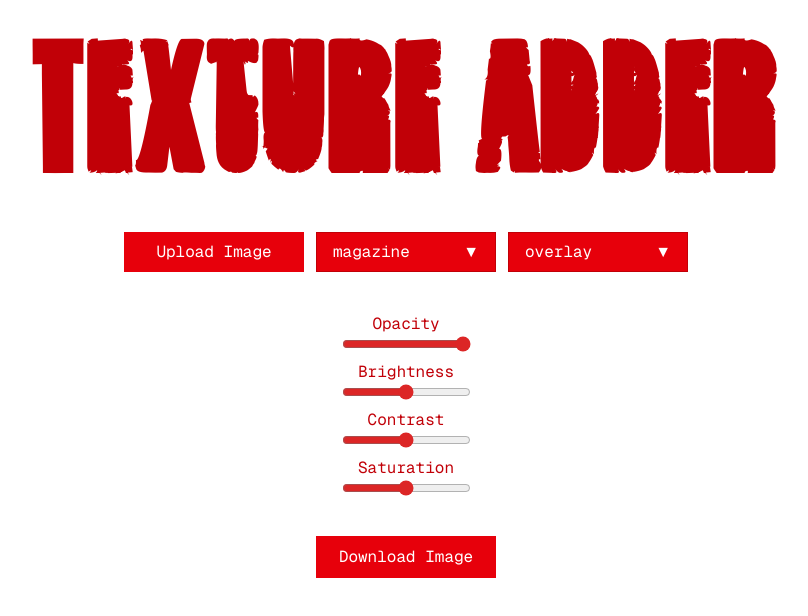
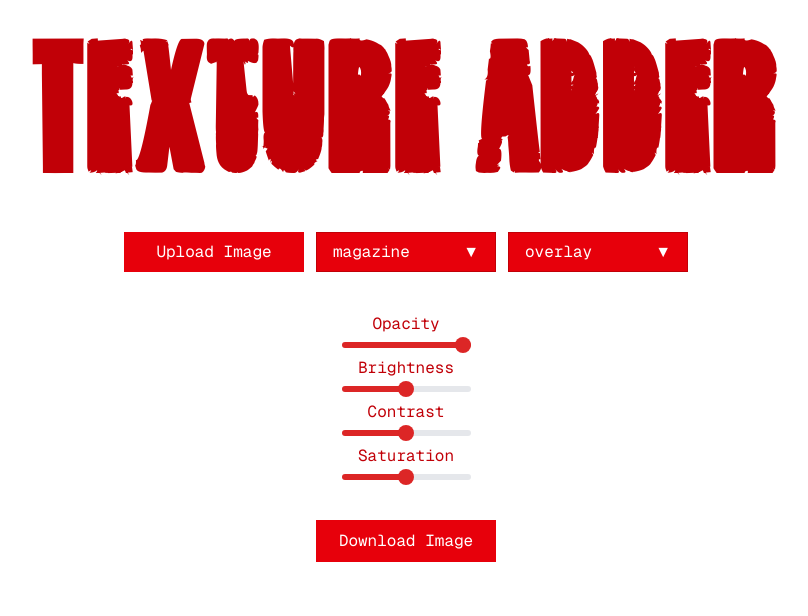
Before and after one commit to julianmunyard/texture-adder-next, a Next.js app: page / in a window 1280 px wide. Shown: the top 616 px of the page, without its empty margins (234-1042 px from the left). Built offline with nearby package versions, Linux system fonts and the light colour scheme.

Commit message:
Updated for Safari compatibility with new slider rendering

```diff
--- a/app/globals.css
+++ b/app/globals.css
@@ -29,7 +29,6 @@
   }
 }
 
-/* Body styles */
 body {
   background: var(--background);
   color: var(--foreground);
@@ -41,18 +40,94 @@ body {
 @tailwind components;
 @tailwind utilities;
 
-/* Range slider color */
+/* ===================== SLIDERS ===================== */
 input[type="range"] {
-  accent-color: #dc2626; /* Tailwind red-600 */
+  -webkit-appearance: none;
+  appearance: none;
+  width: 100%;
+  height: 6px;
+  background: transparent;
+  cursor: pointer;
+  margin-top: 6px;
+  accent-color: #dc2626;
+  position: relative;
 }
 
-/* Dropdown button styles */
+/* Chrome / Safari track */
+input[type="range"]::-webkit-slider-runnable-track {
+  height: 6px;
+  border-radius: 9999px;
+  background: linear-gradient(
+    to right,
+    #dc2626 0%,
+    #dc2626 var(--percent, 50%),
+    #e5e7eb var(--percent, 50%),
+    #e5e7eb 100%
+  );
+}
+
+/* Firefox track */
+input[type="range"]::-moz-range-track {
+  height: 6px;
+  background: #e5e7eb;
+  border-radius: 9999px;
+}
+
+/* Chrome / Safari thumb */
+input[type="range"]::-webkit-slider-thumb {
+  -webkit-appearance: none;
+  height: 16px;
+  width: 16px;
+  border-radius: 50%;
+  background: #dc2626;
+  border: none;
+  margin-top: -5px;
+  position: relative;
+  z-index: 2;
+  transition: background 0.2s ease;
+}
+
+/* Firefox thumb */
+input[type="range"]::-moz-range-thumb {
+  height: 16px;
+  width: 16px;
+  border-radius: 50%;
+  background: #dc2626;
+  border: none;
+  transition: background 0.2s ease;
+}
+
+input[type="range"]:hover::-webkit-slider-thumb,
+input[type="range"]:hover::-moz-range-thumb {
+  background: #b91c1c;
+}
+
+input[type="range"]:focus {
+  outline: none;
+}
+
+/* =============== CROSS-BROWSER UI STYLES =============== */
+button,
+label[for="upload"] {
+  transition: background-color 0.2s ease, transform 0.1s ease;
+}
+
+button:hover,
+label[for="upload"]:hover {
+  background-color: #b91c1c;
+  transform: translateY(-1px);
+}
+
+input[type="file"] {
+  display: none;
+}
+
 select {
   appearance: none;
   -webkit-appearance: none;
   -moz-appearance: none;
-  background-color: #dc2626; /* red-600 */
-  border: 1px solid #b91c1c;  /* red-700 */
+  background-color: #dc2626;
+  border: 1px solid #b91c1c;
   color: white;
   padding-left: 1rem;
   padding-right: 2rem;
@@ -62,52 +137,41 @@ select {
   border-radius: 4px;
   cursor: pointer;
   background-image: none;
-  background-repeat: no-repeat;
-  background-position: right 0.5rem center;
-  background-size: 1rem;
 }
 
 select:hover {
-  background-color: #b91c1c; /* red-700 */
+  background-color: #b91c1c;
 }
 
-/* Dropdown panel hard override for white background */
 .dropdown-panel {
   background-color: white !important;
   background: white !important;
 }
 
-/* Flicker animation */
+/* =============== ANIMATIONS =============== */
 @keyframes flicker {
-  0%   { opacity: 0; }
-  3%   { opacity: 0.1; }
-  6%   { opacity: 0; }
-  15%  { opacity: 0.2; }
-  20%  { opacity: 0; }
-  40%  { opacity: 0.4; }
-  45%  { opacity: 0; }
-  55%  { opacity: 0.6; }
-  60%  { opacity: 0.2; }
-  65%  { opacity: 0.7; }
-  68%  { opacity: 0.3; }
-  71%  { opacity: 0.8; }
-  73%  { opacity: 0.4; }
-  76%  { opacity: 1; }
-  78%  { opacity: 0.5; }
-  80%  { opacity: 1; }
+  0% { opacity: 0; }
+  3% { opacity: 0.1; }
+  6% { opacity: 0; }
+  15% { opacity: 0.2; }
+  20% { opacity: 0; }
+  40% { opacity: 0.4; }
+  45% { opacity: 0; }
+  55% { opacity: 0.6; }
+  60% { opacity: 0.2; }
+  65% { opacity: 0.7; }
+  68% { opacity: 0.3; }
+  71% { opacity: 0.8; }
+  73% { opacity: 0.4; }
+  76% { opacity: 1; }
+  78% { opacity: 0.5; }
+  80% { opacity: 1; }
   100% { opacity: 1; }
 }
 
-/* Smooth slide + fade animation */
 @keyframes fadeInWave {
-  from {
-    opacity: 0;
-    transform: translateY(10px);
-  }
-  to {
-    opacity: 1;
-    transform: translateY(0);
-  }
+  from { opacity: 0; transform: translateY(10px); }
+  to { opacity: 1; transform: translateY(0); }
 }
 
 .wave-fade {
@@ -115,11 +179,8 @@ select:hover {
   animation: fadeInWave 0.5s ease-out forwards;
 }
 
-/* Simple fade-in for sliders + button */
 @keyframes fadeIn {
-  to {
-    opacity: 1;
-  }
+  to { opacity: 1; }
 }
 
 .animate-fadeIn {
--- a/app/page.tsx
+++ b/app/page.tsx
@@ -13,6 +13,32 @@ export default function Home() {
   const [contrast, setContrast] = useState(100)
   const [saturation, setSaturation] = useState(100)
   const [dropdownOpen, setDropdownOpen] = useState<'texture' | 'blend' | null>(null)
+
+useEffect(() => {
+  const sliders = document.querySelectorAll('input[type="range"]')
+
+  sliders.forEach(slider => {
+    const updateTrack = () => {
+      const min = Number(slider.min)
+      const max = Number(slider.max)
+      const val = Number(slider.value)
+      const percent = ((val - min) / (max - min)) * 100
+      slider.style.setProperty('--percent', `${percent}%`)
+    }
+
+    updateTrack()
+
+    slider.addEventListener('input', updateTrack)
+    slider.addEventListener('change', updateTrack)
+
+    // Cleanup
+    return () => {
+      slider.removeEventListener('input', updateTrack)
+      slider.removeEventListener('change', updateTrack)
+    }
+  })
+}, [opacity, brightness, contrast, saturation])
+
 
   const textureOptions = [
     'magazine.jpg',
@@ -40,7 +66,7 @@ export default function Home() {
 
   useEffect(() => {
     draw()
-  }, [photo, texture, blendMode, opacity, brightness, contrast, saturation])
+  }, [photo, texture, blendMode, opacity])
 
   const handleUpload = (e: React.ChangeEvent<HTMLInputElement>) => {
     const file = e.target.files?.[0]
@@ -56,6 +82,7 @@ export default function Home() {
 
   const draw = () => {
     if (!photo || !texture || !canvasRef.current) return
+
     const canvas = canvasRef.current
     const ctx = canvas.getContext('2d')
     if (!ctx) return
@@ -64,12 +91,6 @@ export default function Home() {
     canvas.height = photo.height
 
     ctx.clearRect(0, 0, canvas.width, canvas.height)
-
-    ctx.filter = `
-      brightness(${brightness / 100})
-      contrast(${contrast / 100})
-      saturate(${saturation / 100})
-    `
     ctx.drawImage(photo, 0, 0, canvas.width, canvas.height)
 
     ctx.globalAlpha = opacity / 100
@@ -78,19 +99,36 @@ export default function Home() {
 
     ctx.globalAlpha = 1
     ctx.globalCompositeOperation = 'source-over'
-    ctx.filter = 'none'
   }
 
   const handleDownload = () => {
     if (!canvasRef.current) return
+    const canvas = canvasRef.current
+    const ctx = canvas.getContext('2d')
+    if (!ctx || !photo) return
+
+    ctx.clearRect(0, 0, canvas.width, canvas.height)
+    ctx.filter = `brightness(${brightness / 100}) contrast(${contrast / 100}) saturate(${saturation / 100})`
+    ctx.drawImage(photo, 0, 0, canvas.width, canvas.height)
+
+    ctx.globalAlpha = opacity / 100
+    ctx.globalCompositeOperation = blendMode as GlobalCompositeOperation
+    ctx.drawImage(texture!, 0, 0, canvas.width, canvas.height)
+
     const link = document.createElement('a')
     link.download = 'blended-image.png'
-    link.href = canvasRef.current.toDataURL('image/png')
+    link.href = canvas.toDataURL('image/png')
     link.click()
   }
 
   const toggleDropdown = (type: 'texture' | 'blend') => {
     setDropdownOpen(dropdownOpen === type ? null : type)
+  }
+
+  const getFilterStyle = () => {
+    return {
+      filter: `brightness(${brightness / 100}) contrast(${contrast / 100}) saturate(${saturation / 100})`
+    }
   }
 
   return (
@@ -109,24 +147,13 @@ export default function Home() {
       </h1>
 
       <div className="flex flex-wrap gap-3 items-center justify-center">
-
         {/* Upload */}
         <div>
-  <input
-    type="file"
-    id="upload"
-    accept="image/*"
-    onChange={handleUpload}
-    className="hidden"
-  />
-  <label
-    htmlFor="upload"
-    className="cursor-pointer w-[180px] h-[40px] flex items-center justify-center border border-red-600 bg-red-600 hover:bg-red-700 text-white"
-  >
+          <input type="file" id="upload" accept="image/*" onChange={handleUpload} className="hidden" />
+          <label htmlFor="upload" className="cursor-pointer w-[180px] h-[40px] flex items-center justify-center border border-red-600 bg-red-600 hover:bg-red-700 text-white">
             Upload Image
           </label>
         </div>
-
 
         {/* Texture Dropdown */}
         <div className="relative">
@@ -185,40 +212,31 @@ export default function Home() {
 
       {/* Sliders */}
       <div className="flex flex-col items-center gap-2 mt-4">
-        <div className="wave-fade" style={{ animationDelay: '0.4s' }}>
+        {[
+          { label: 'Opacity', value: opacity, setter: setOpacity, max: 100 },
+          { label: 'Brightness', value: brightness, setter: setBrightness, max: 200 },
+          { label: 'Contrast', value: contrast, setter: setContrast, max: 200 },
+          { label: 'Saturation', value: saturation, setter: setSaturation, max: 200 }
+        ].map(({ label, value, setter, max }, i) => (
+          <div key={label} className="wave-fade" style={{ animationDelay: `${0.4 + i * 0.1}s` }}>
             <label className="flex flex-col items-center">
-            Opacity
-            <input type="range" min="0" max="100" value={opacity} onChange={(e) => setOpacity(+e.target.value)} />
+              {label}
+              <input type="range" min="0" max={max} value={value} onChange={(e) => setter(+e.target.value)} />
             </label>
           </div>
-        <div className="wave-fade" style={{ animationDelay: '0.5s' }}>
-          <label className="flex flex-col items-center">
-            Brightness
-            <input type="range" min="0" max="200" value={brightness} onChange={(e) => setBrightness(+e.target.value)} />
-          </label>
-        </div>
-        <div className="wave-fade" style={{ animationDelay: '0.6s' }}>
-          <label className="flex flex-col items-center">
-            Contrast
-            <input type="range" min="0" max="200" value={contrast} onChange={(e) => setContrast(+e.target.value)} />
-          </label>
-        </div>
-        <div className="wave-fade" style={{ animationDelay: '0.7s' }}>
-          <label className="flex flex-col items-center">
-            Saturation
-            <input type="range" min="0" max="200" value={saturation} onChange={(e) => setSaturation(+e.target.value)} />
-          </label>
-        </div>
+        ))}
       </div>
 
-      {/* Canvas */}
+      {/* Canvas wrapped in filter div */}
       {photo && (
         <div className="mt-4 p-3 border border-neutral-700 bg-neutral-900 inline-block shadow-lg">
+          <div style={getFilterStyle()}>
             <canvas
               ref={canvasRef}
               className="w-auto h-auto max-w-full max-h-[75vh]"
               style={{ imageRendering: 'auto' }}
             />
+          </div>
         </div>
       )}
 
```
Lines whose indentation alone changed are shown as unchanged.
